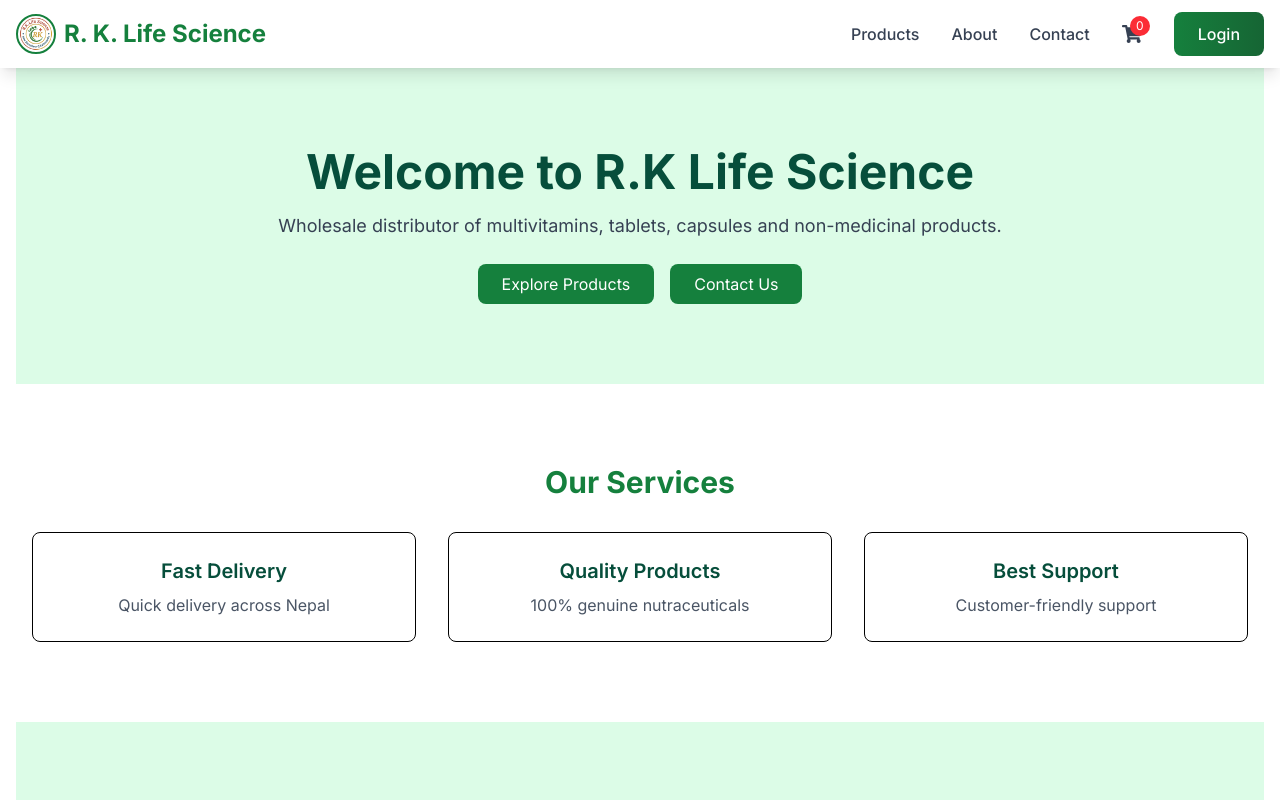
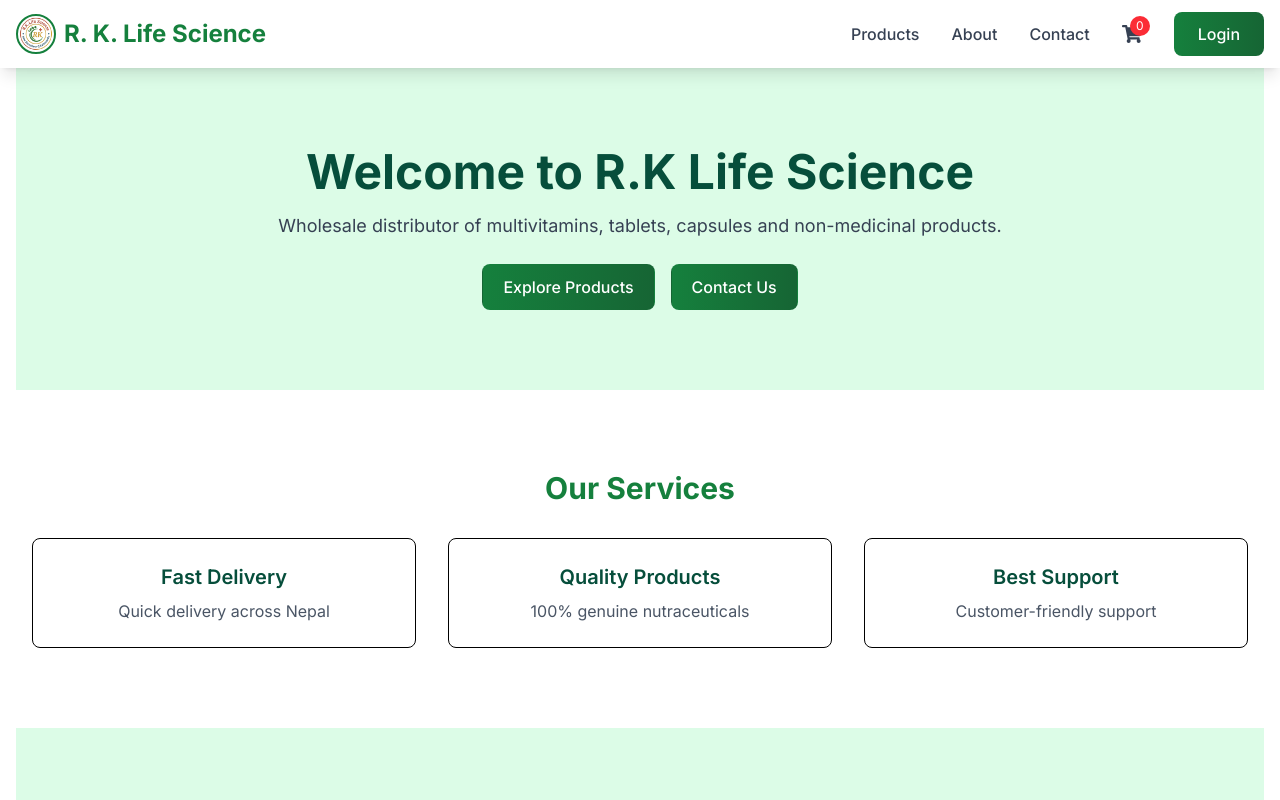
Before and after one commit to sahiltechpreneur/rk-life-science, a Next.js app in the folder client/: page / in a window 1280 px wide. Shown: the top 800 px of the page. Built offline with nearby package versions, Linux system fonts and the light colour scheme.

Commit message:
style: improved button interface

```diff
--- a/client/components/ui/Button.tsx
+++ b/client/components/ui/Button.tsx
@@ -1,15 +1,136 @@
-type Props = {
-  text: string
+import { forwardRef } from 'react'
+import Link from 'next/link'
+
+type ButtonVariant = 'primary' | 'secondary' | 'outline' | 'danger' | 'success' | 'ghost'
+type ButtonSize = 'sm' | 'md' | 'lg'
+
+interface ButtonProps extends React.ButtonHTMLAttributes<HTMLButtonElement> {
+  text?: string
+  children?: React.ReactNode
+  variant?: ButtonVariant
+  size?: ButtonSize
+  href?: string
+  fullWidth?: boolean
+  loading?: boolean
+  icon?: React.ReactNode
+  iconPosition?: 'left' | 'right'
   onClick?: () => void
+  className?: string
 }
 
-export default function Button({ text, onClick }: Props) {
+const Button = forwardRef<HTMLButtonElement, ButtonProps>(({
+  text,
+  children,
+  variant = 'primary',
+  size = 'md',
+  href,
+  fullWidth = false,
+  loading = false,
+  icon,
+  iconPosition = 'left',
+  onClick,
+  className = '',
+  disabled,
+  type = 'button',
+  ...props
+}, ref) => {
+  // Base styles
+  const baseStyles = "inline-flex items-center justify-center font-medium rounded-lg transition-all duration-300 focus:outline-none focus:ring-2 focus:ring-offset-2 disabled:opacity-50 disabled:cursor-not-allowed"
+
+  // Variant styles
+  const variants = {
+    primary: "bg-gradient-to-r from-primary to-secondary text-white hover:shadow-lg hover:-translate-y-0.5 focus:ring-primary border border-transparent",
+    secondary: "bg-gray-200 text-gray-800 hover:bg-gray-300 hover:-translate-y-0.5 focus:ring-gray-500 border border-transparent",
+    outline: "bg-transparent border-2 border-primary text-primary hover:bg-primary hover:text-white focus:ring-primary",
+    danger: "bg-gradient-to-r from-red-500 to-red-600 text-white hover:shadow-lg hover:-translate-y-0.5 focus:ring-red-500 border border-transparent",
+    success: "bg-gradient-to-r from-green-500 to-green-600 text-white hover:shadow-lg hover:-translate-y-0.5 focus:ring-green-500 border border-transparent",
+    ghost: "bg-transparent text-gray-600 hover:bg-gray-100 hover:text-gray-900 focus:ring-gray-500 border border-transparent"
+  }
+
+  // Size styles
+  const sizes = {
+    sm: "px-3 py-1.5 text-sm gap-1.5",
+    md: "px-5 py-2.5 text-base gap-2",
+    lg: "px-8 py-3.5 text-lg gap-2.5"
+  }
+
+  // Width styles
+  const widthStyles = fullWidth ? "w-full" : ""
+
+  // Loading spinner
+  const LoadingSpinner = () => (
+    <svg
+      className="animate-spin h-4 w-4"
+      xmlns="http://www.w3.org/2000/svg"
+      fill="none"
+      viewBox="0 0 24 24"
+    >
+      <circle
+        className="opacity-25"
+        cx="12"
+        cy="12"
+        r="10"
+        stroke="currentColor"
+        strokeWidth="4"
+      />
+      <path
+        className="opacity-75"
+        fill="currentColor"
+        d="M4 12a8 8 0 018-8V0C5.373 0 0 5.373 0 12h4zm2 5.291A7.962 7.962 0 014 12H0c0 3.042 1.135 5.824 3 7.938l3-2.647z"
+      />
+    </svg>
+  )
+
+  const content = (
+    <>
+      {loading && <LoadingSpinner />}
+      {!loading && icon && iconPosition === 'left' && (
+        <span className="flex-shrink-0">{icon}</span>
+      )}
+      <span>{text || children}</span>
+      {!loading && icon && iconPosition === 'right' && (
+        <span className="flex-shrink-0">{icon}</span>
+      )}
+    </>
+  )
+
+  const combinedClassName = `
+    ${baseStyles}
+    ${variants[variant]}
+    ${sizes[size]}
+    ${widthStyles}
+    ${loading ? 'cursor-wait' : ''}
+    ${className}
+  `.trim().replace(/\s+/g, ' ')
+
+  // If href is provided, render as Link
+  if (href) {
+    return (
+      <Link
+        href={href}
+        className={combinedClassName}
+        onClick={onClick}
+      >
+        {content}
+      </Link>
+    )
+  }
+
+  // Otherwise render as button
   return (
     <button
+      ref={ref}
+      type={type}
+      className={combinedClassName}
       onClick={onClick}
-      className="bg-primary text-white px-6 py-2 rounded-lg hover:bg-secondary transition"
+      disabled={disabled || loading}
+      {...props}
     >
-      {text}
+      {content}
     </button>
   )
-}
+})
+
+Button.displayName = 'Button'
+
+export default Button
```
